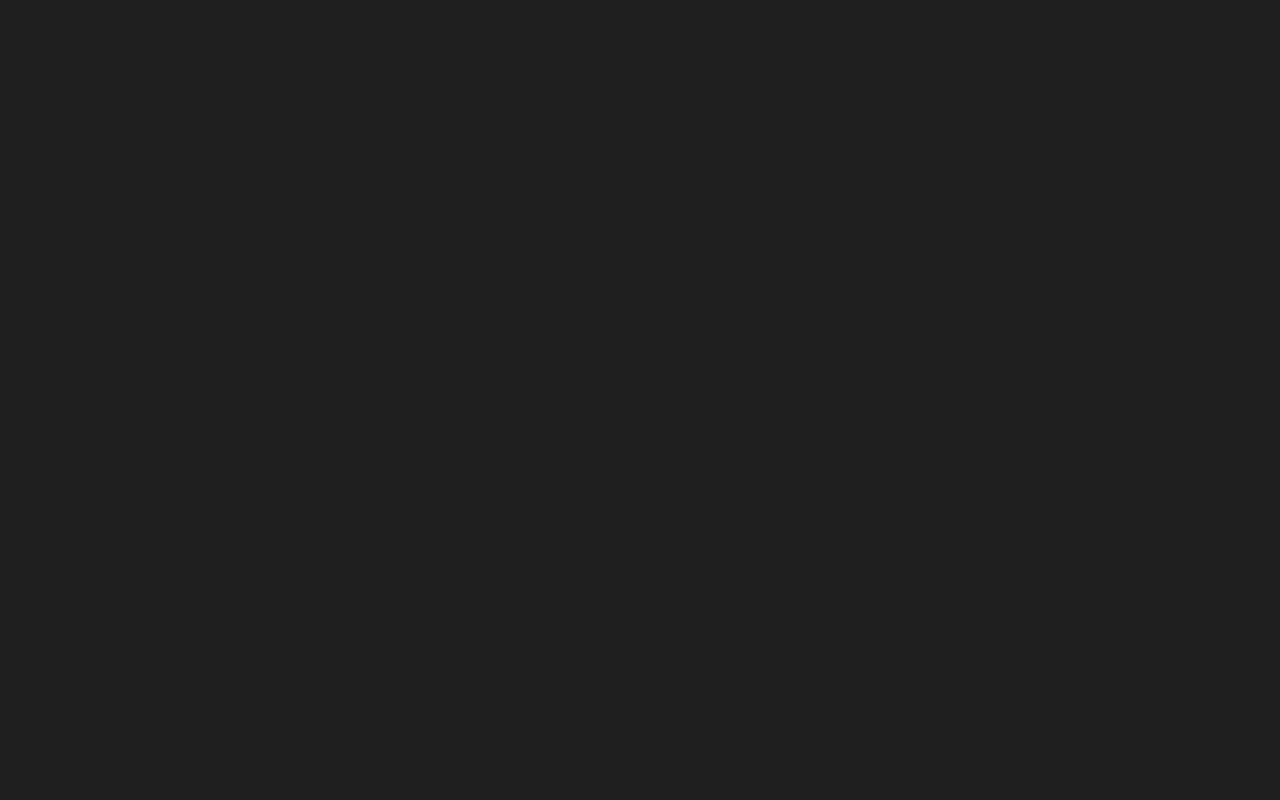
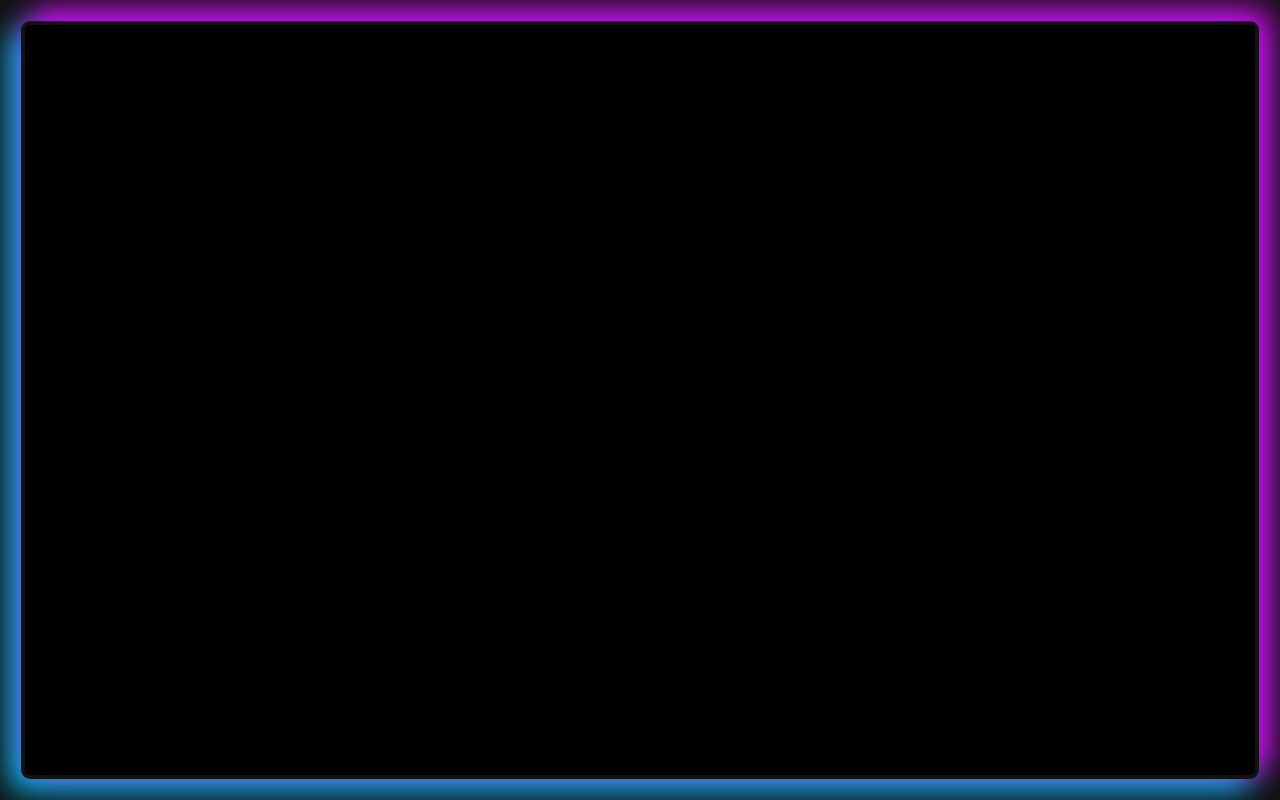
Before and after one commit to LucasJappert/online-notes, a Vue app: page /neon-border in a window 1280 px wide. Before the commit this address had no page. Built offline with nearby package versions, Linux system fonts and the light colour scheme.

Commit message:
add NeonBorder component

```diff
--- a/src/router/index.ts
+++ b/src/router/index.ts
@@ -14,7 +14,12 @@ const routes: Array<any> = [
         name: "ProgressWork",
         path: "/progress-work",
         component: () => import("../views/ProgressWork.vue"),
-    }
+    },
+    {
+        name: "NeonBorder",
+        path: "/neon-border",
+        component: () => import("../views/NeonBorder.vue"),
+    },
 ];
 
 const BASE_URL = import.meta.env.BASE_URL;
--- /dev/null
+++ b/src/views/NeonBorder.vue
@@ -0,0 +1,84 @@
+<template>
+    <div class="container">
+        <div class="neon-border">
+            <slot></slot>
+        </div>
+    </div>
+</template>
+
+<script>
+export default {
+    name: "NeonBorder",
+};
+</script>
+
+<style lang="scss">
+body,
+.dark-theme,
+html {
+    background-color: transparent !important;
+    background: transparent !important;
+}
+
+/* Aplica a todos los elementos en la página */
+* {
+    scrollbar-width: none; /* Firefox */
+    -ms-overflow-style: none; /* Internet Explorer y Edge */
+}
+
+*::-webkit-scrollbar {
+    display: none; /* Chrome, Safari y Opera */
+}
+</style>
+
+<style scoped>
+.container {
+    display: flex;
+    justify-content: center;
+    align-items: center;
+    height: 100vh;
+    width: 100vw;
+    background-color: transparent;
+    padding: 20px;
+}
+.neon-border {
+    position: relative;
+    padding: 10px;
+    border-radius: 10px;
+    box-shadow: 0 0 20px #00c8ff, 0 0 20px #df01f8;
+    border: 5px solid transparent;
+    background: #000;
+    background-clip: padding-box;
+    box-sizing: border-box;
+    animation: rotate-shadow 10s infinite linear;
+    height: 100%;
+    width: 100%;
+}
+
+@keyframes neon-glow {
+    0% {
+        box-shadow: 0 0 10px #00c8ff88, 0 0 10px #df01f888;
+    }
+    100% {
+        box-shadow: 0 0 20px #df01f8, 0 0 20px #00c8ffff;
+    }
+}
+
+@keyframes rotate-shadow {
+    0% {
+        box-shadow: 0 0 20px #00c8ff, 0 0 20px #df01f8, -10px -10px 30px #00c8ff, 10px 10px 30px #df01f8;
+    }
+    25% {
+        box-shadow: -10px 10px 30px #00c8ff, 10px -10px 30px #df01f8;
+    }
+    50% {
+        box-shadow: 10px 10px 30px #df01f8, -10px -10px 30px #00c8ff;
+    }
+    75% {
+        box-shadow: 10px -10px 30px #df01f8, -10px 10px 30px #00c8ff;
+    }
+    100% {
+        box-shadow: 0 0 20px #00c8ff, 0 0 20px #df01f8, -10px -10px 30px #00c8ff, 10px 10px 30px #df01f8;
+    }
+}
+</style>
```
